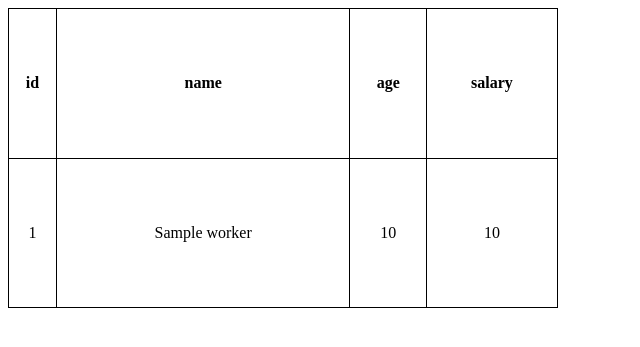
After one commit to reoxidant/practice-php, a PHP site: page /practiceInPHP.php in a window 1280 px wide. The commit adds this page. Shown: the top 347 px of the page, without its empty margins (0-640 px from the left). Run offline with PHP 8.4, Linux system fonts and the light colour scheme; tables that the repository leaves empty or names only in its code hold one stand-in row (values such as "Sample post").

Commit message:
Тестовое задание для PHP 27.12.2017

```diff
--- /dev/null
+++ b/practiceInPHP.php
@@ -0,0 +1,49 @@
+<!-- Тема: Практика PHP для новичков -->
+<!DOCTYPE html>
+<html lang="en">
+<head>
+	<meta charset="UTF-8">
+	<title>PHP</title>
+	<style>
+		table{
+			border: 1px solid black;
+			border-collapse: collapse;
+			/*border-spacing: 1px 1px;*/
+		}
+		td, th {
+			border: 1px solid black;
+			text-align: center;
+		}
+	</style>
+</head>
+<body>
+<?php
+	$host = "localhost";
+	$user = "root";
+	$password = '';
+	$db_name = 'test';
+
+	$link = mysqli_connect($host, $user, $password, $db_name) or die(mysqli_error($link));
+	mysqli_query($link, "SET NAMES 'utf8'");
+?>
+<table width='550' height='300'>
+	<tr>
+		<th>id</th>
+		<th>name</th>
+		<th>age</th>
+		<th>salary</th>
+	</tr>
+<?php
+	$query = "SELECT id, name, age, salary FROM workers";
+	$result = mysqli_query($link, $query) or die(mysqli_error($link));
+	$data = [];
+
+	while($arr_sql = mysqli_fetch_array($result)){
+		echo '<tr><td>'.$arr_sql['id'].'</td><td>'.$arr_sql['name'].'</td><td>'.$arr_sql['age'].'</td><td>'.$arr_sql['salary'].'</td></tr>';
+	}
+
+
+?>
+</table>
+</body>
+</html>
```
Also changed, not shown: testForWork.php (+36 -4 lines).
